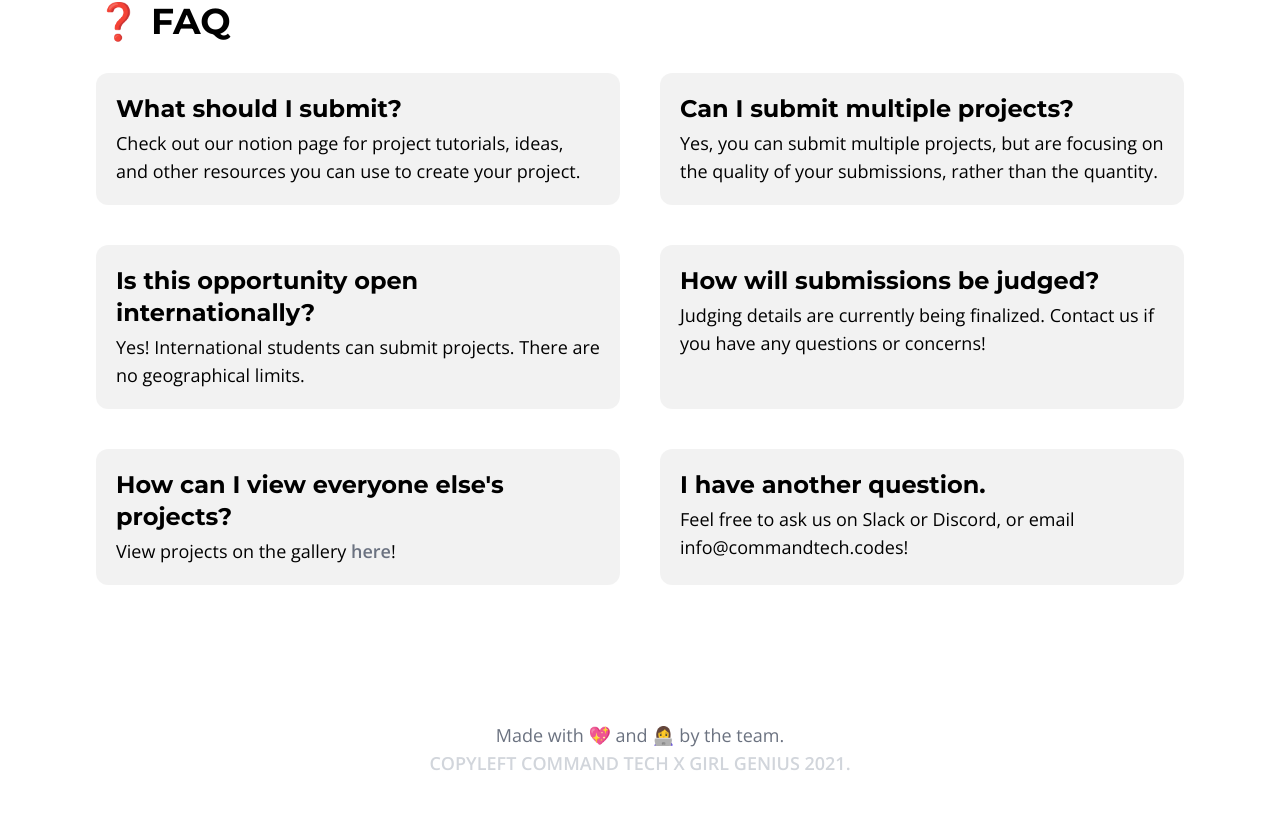
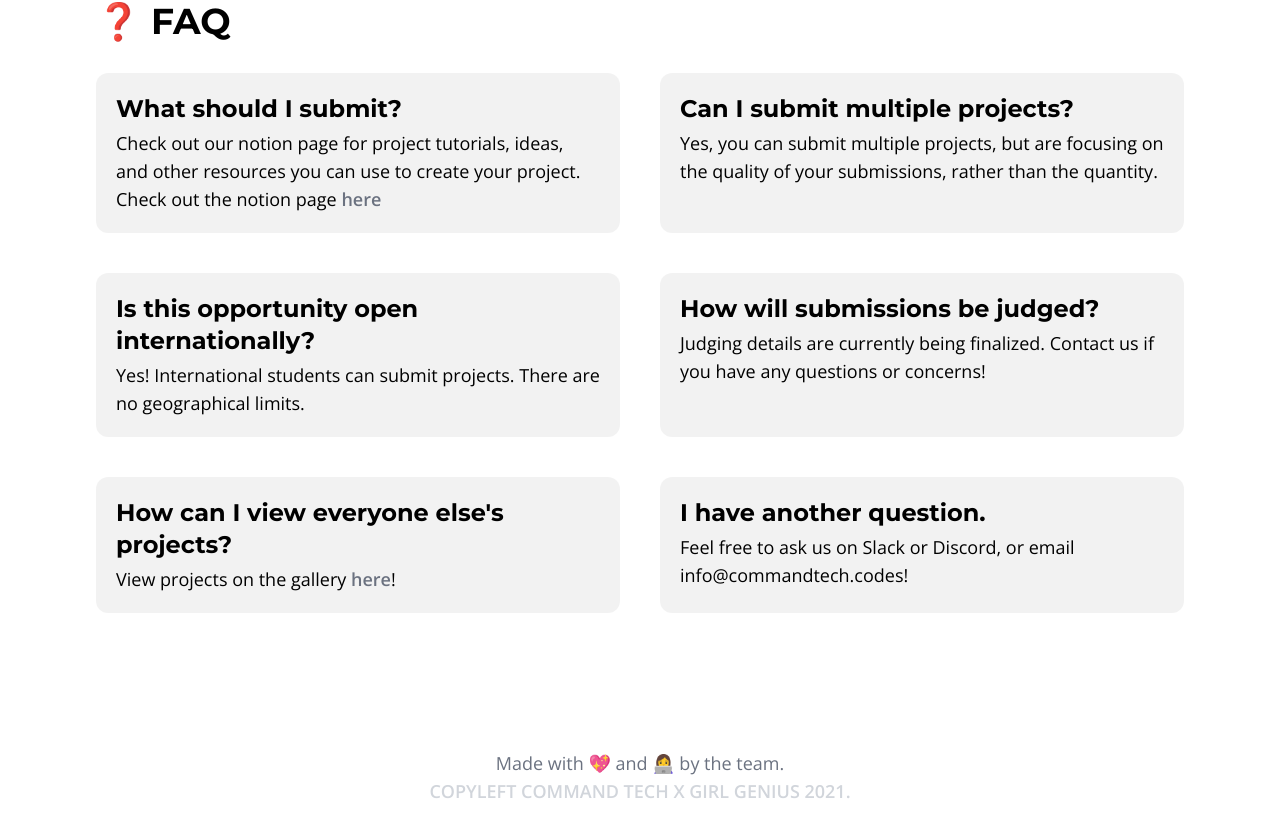
Before and after one commit to Command-Tech/InnovatHER-website, a Next.js app: page /guidelines in a window 1280 px wide. Shown: the part 1059-1896 px from the top of the page. Before the commit the page ends 1868 px from the top, so only its background shows below. Built offline with nearby package versions, Linux system fonts and the light colour scheme.

Commit message:
Update guidelines.js

```diff
--- a/pages/guidelines.js
+++ b/pages/guidelines.js
@@ -84,7 +84,8 @@ export default function Guidelines() {
           <div className="mt-4 grid grid-cols-1 md:grid-cols-2 gap-10">
             <Question title="What should I submit?">
               Check out our notion page for project tutorials, ideas, and other
-              resources you can use to create your project.
+              resources you can use to create your project. Check out the notion page{" "}
+          <Link href="https://www.notion.so/InnovatHER-resources-b144a6070e0f46f4ac0409c963cf4ad5">here</Link>
             </Question>
             <Question title="Can I submit multiple projects?">
               Yes, you can submit multiple projects, but are focusing on the
@@ -99,7 +100,7 @@ export default function Guidelines() {
               have any questions or concerns!
             </Question>
             <Question title="How can I view everyone else's projects?">
-              View projects on the gallery <Link href="/">here</Link>!
+              View projects on the gallery <Link href="https://airtable.com/shrMBfy9t74j8PAxc">here</Link>!
             </Question>
             <Question title="I have another question.">
               Feel free to ask us on Slack or Discord, or email
```
